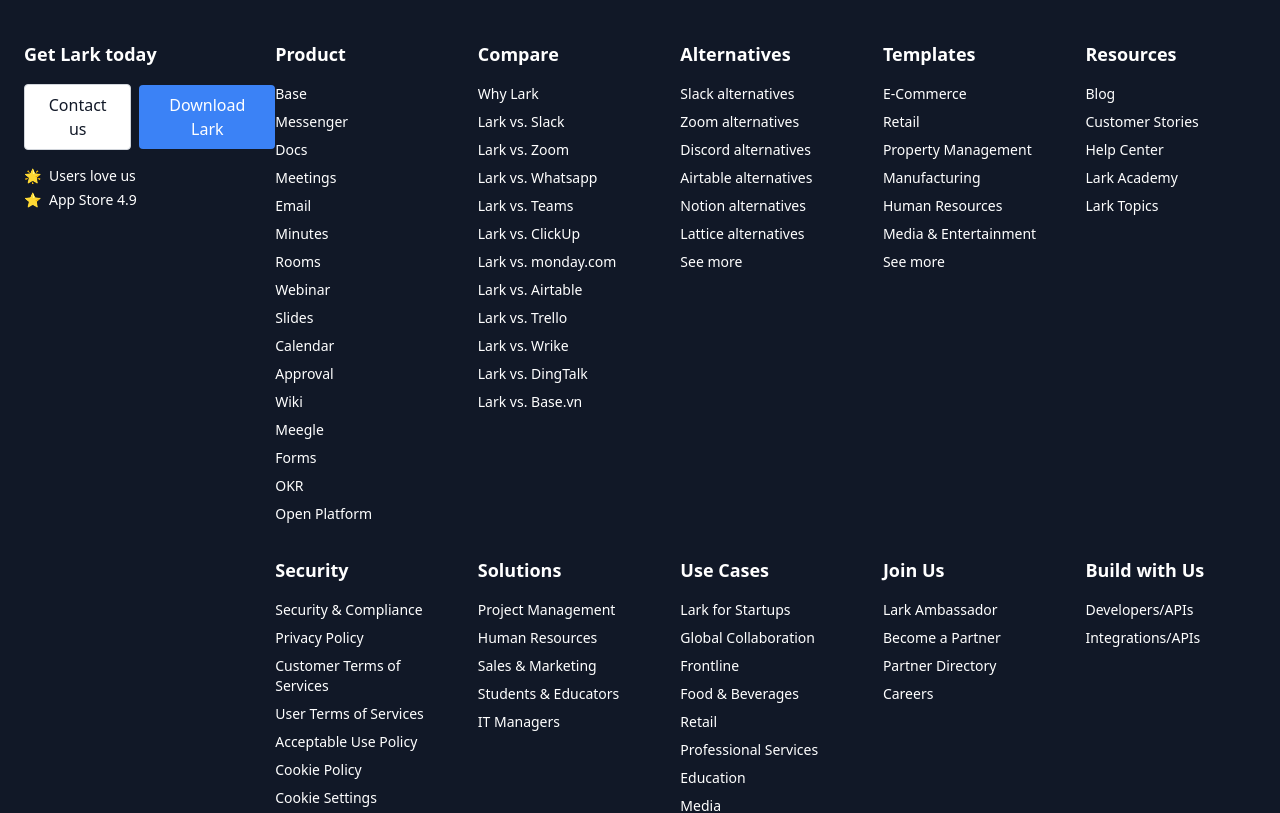
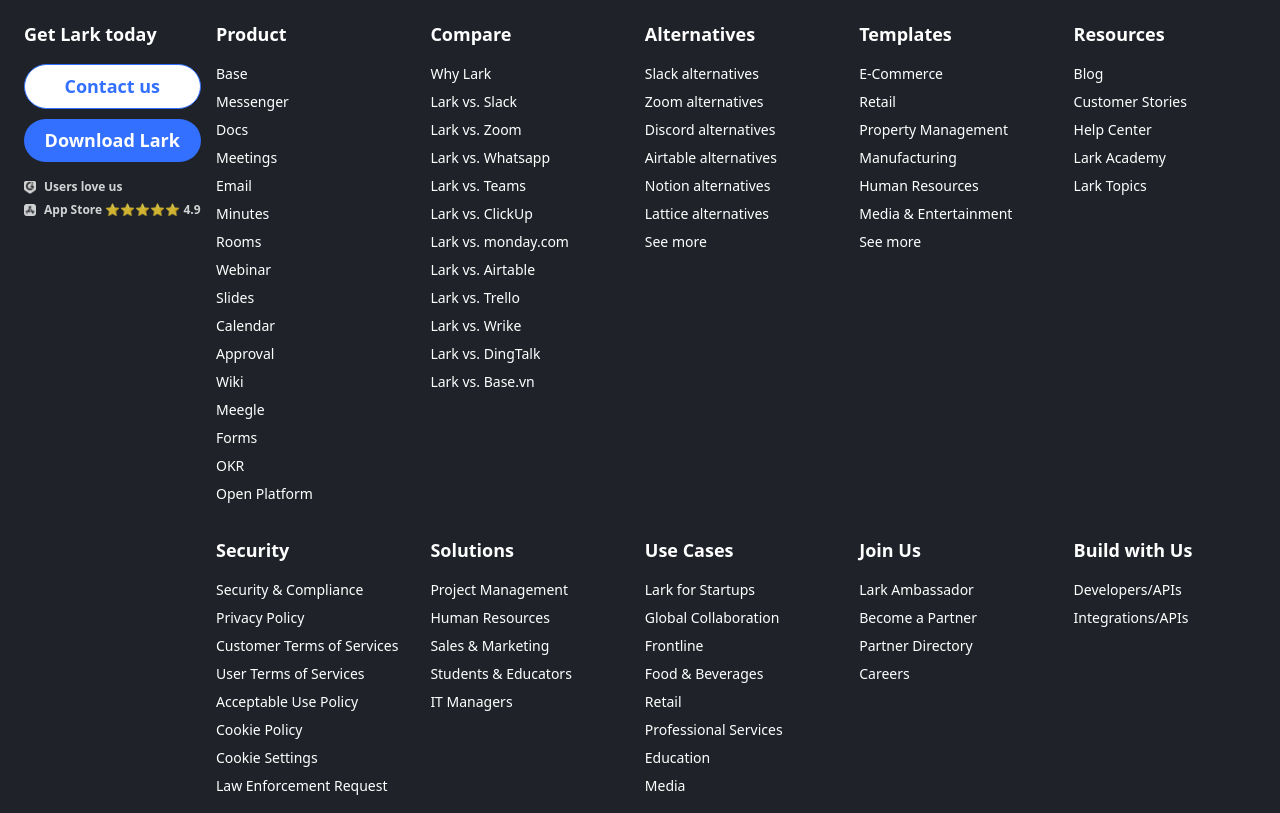
Before and after one commit to Md-Ashikur-Rahman-Ashik/Lark-Clone, a React (Vite) app: page / in a window 1280 px wide. Shown: the top 813 px of the page. Built offline with nearby package versions, Linux system fonts and the light colour scheme.

Commit message:
Customizing footer

```diff
--- a/src/components/Footer.jsx
+++ b/src/components/Footer.jsx
@@ -130,26 +130,28 @@
   ];
 
   return (
-    <footer className="bg-gray-900 text-white py-10 px-6">
+    <footer className="bg-[#1f2329] text-white py-5 px-6">
       {/* Top Section */}
       <div className="flex justify-between container mx-auto">
         {/* Get Lark Today Section */}
         <div className="col-span-2 sm:col-span-1">
-          <h4 className="font-semibold text-lg mb-4">Get Lark today</h4>
-          <div className="flex items-center gap-2">
-            <button className="bg-white text-gray-900 border border-gray-300 px-4 py-2 rounded w-full sm:w-auto">
+          <h4 className="font-bold text-lg mb-4">Get Lark today</h4>
+          <div className="flex flex-col gap-[10px]">
+            <button className="bg-white font-semibold text-[#3370FF] border border-[#3370FF] px-6 py-2 rounded-[30px] text-[18px] w-full sm:w-auto">
               Contact us
             </button>
-            <button className="bg-blue-500 text-white px-4 py-2 rounded w-full sm:w-auto">
+            <button className="bg-[#3370FF] text-white px-5 py-2 rounded-[30px] font-semibold text-[18px] w-full sm:w-auto">
               Download Lark
             </button>
           </div>
-          <div className="mt-4 space-y-1">
-            <p className="text-sm flex items-center">
-              🌟 <span className="ml-2">Users love us</span>
+          <div className="mt-4 font-bold text-[#FFFFFFCC] space-y-1">
+            <p className="flex items-center">
+              <img src="/FooterUserImg.avif" alt="User" className="w-3" />{" "}
+              <span className="ml-2 text-[12px]">Users love us</span>
             </p>
             <p className="text-sm flex items-center">
-              ⭐ <span className="ml-2">App Store 4.9</span>
+              <img src="/FooterAppStore.avif" className="w-3" alt="App Store" />{" "}
+              <span className="ml-2 text-[12px]">App Store ⭐⭐⭐⭐⭐ 4.9</span>
             </p>
           </div>
         </div>
```
Also changed, not shown: public/FooterAppStore.avif (added), public/FooterUserImg.avif (added).
